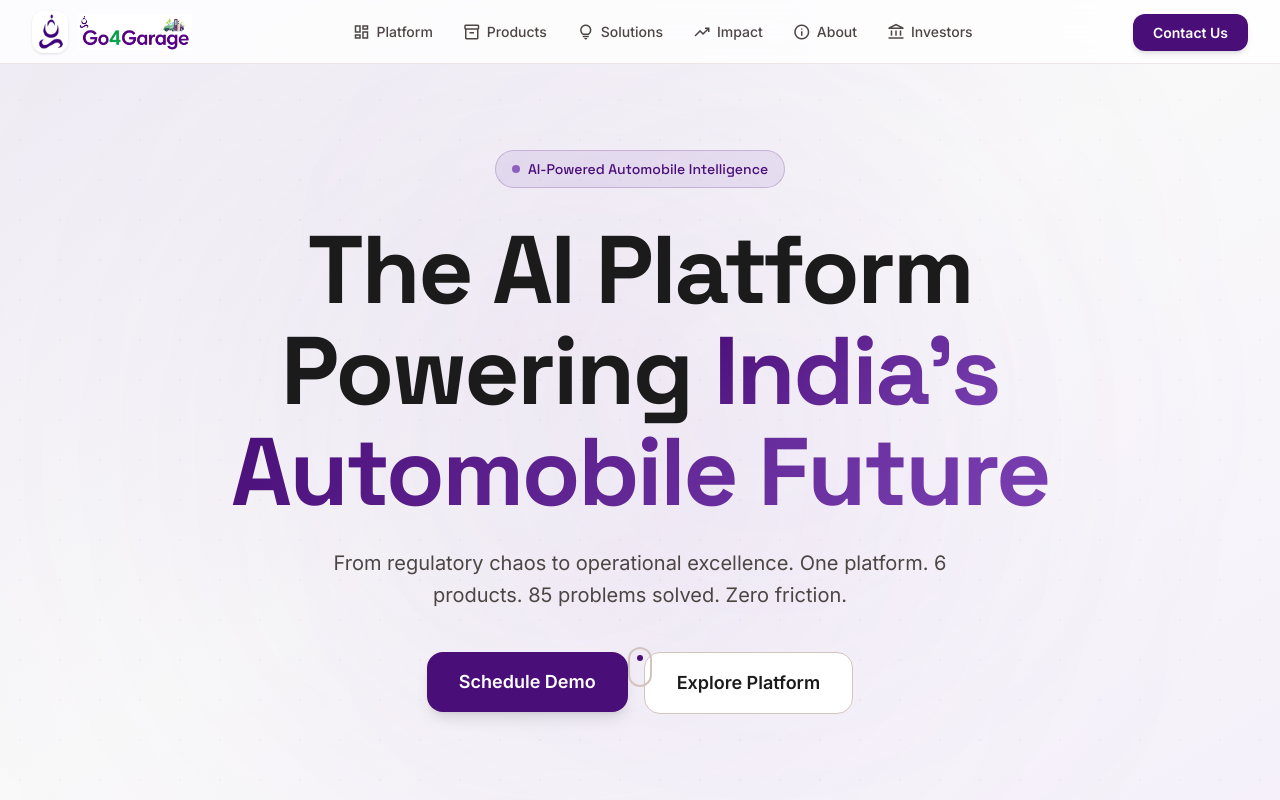
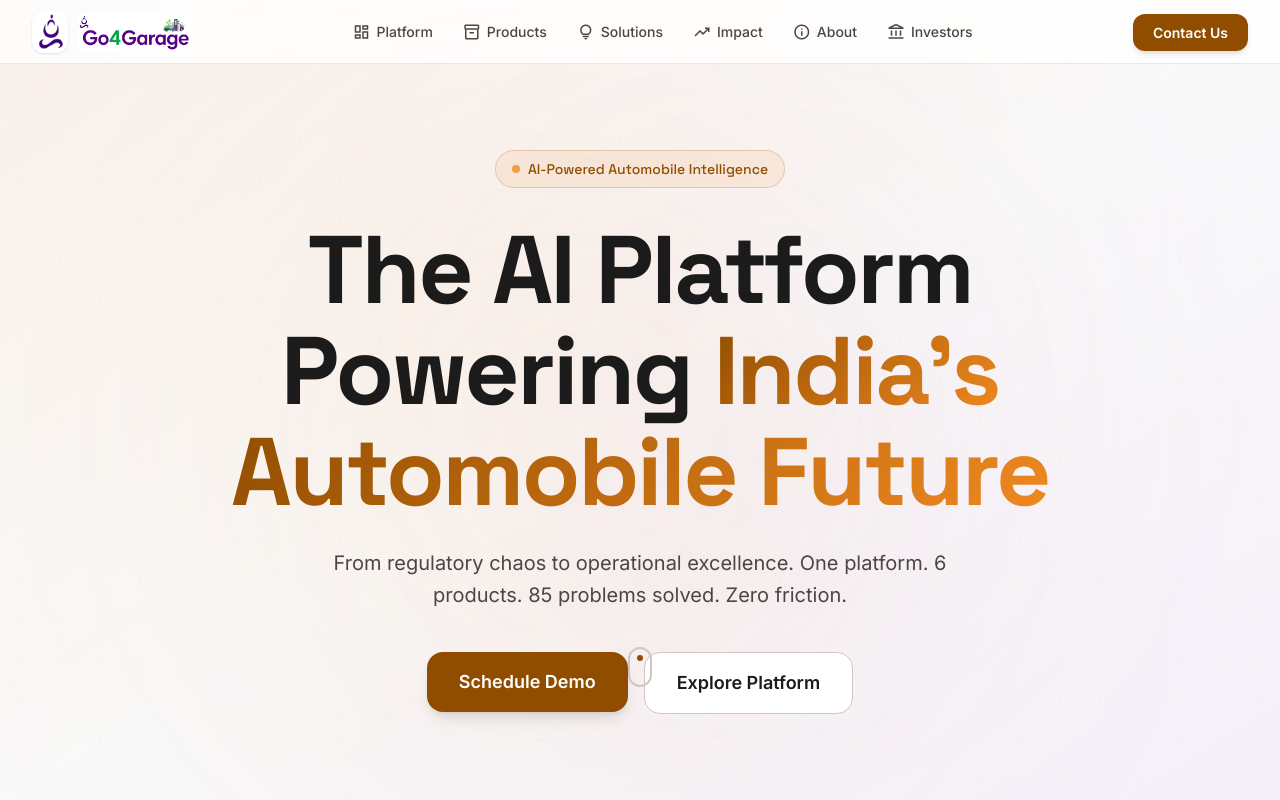
Before and after one commit to flywithvvk/g4gwebsite, a Next.js app: page / in a window 1280 px wide. Shown: the top 800 px of the page. Built offline with nearby package versions, Linux system fonts and the light colour scheme.

Commit message:
Revert color scheme to original orange theme
Keep all E2E improvements (SEO, shared components, legal pages,
placeholder fixes) but restore the original warm amber/brown (#904d00)
color scheme as intended.

```diff
--- a/app/HomeClient.tsx
+++ b/app/HomeClient.tsx
@@ -37,7 +37,7 @@ export default function HomePage() {
         </div>
 
         {/* Subtle dot grid */}
-        <div className="absolute inset-0 opacity-[0.04]" style={{ backgroundImage: 'radial-gradient(circle, #4A0E78 1px, transparent 1px)', backgroundSize: '40px 40px' }} />
+        <div className="absolute inset-0 opacity-[0.04]" style={{ backgroundImage: 'radial-gradient(circle, #904d00 1px, transparent 1px)', backgroundSize: '40px 40px' }} />
 
         <div className="container mx-auto px-6 relative z-10">
           <motion.div initial={{ opacity: 0, y: 40 }} animate={{ opacity: 1, y: 0 }} transition={{ duration: 1 }} className="text-center max-w-5xl mx-auto">
--- a/app/about/AboutClient.tsx
+++ b/app/about/AboutClient.tsx
@@ -32,7 +32,7 @@ export default function AboutClient() {
       <section className="relative min-h-[65vh] flex items-center justify-center overflow-hidden pt-16">
         <div className="absolute inset-0 bg-gradient-to-br from-primary-container/8 via-surface to-secondary-container/8" />
         <motion.div animate={{ scale: [1, 1.15, 1] }} transition={{ duration: 10, repeat: Infinity }} className="absolute top-1/4 left-1/4 w-[500px] h-[500px] bg-primary-container/10 rounded-full blur-[150px]" />
-        <div className="absolute inset-0 opacity-[0.04]" style={{ backgroundImage: 'radial-gradient(circle, #4A0E78 1px, transparent 1px)', backgroundSize: '40px 40px' }} />
+        <div className="absolute inset-0 opacity-[0.04]" style={{ backgroundImage: 'radial-gradient(circle, #904d00 1px, transparent 1px)', backgroundSize: '40px 40px' }} />
 
         <div className="container mx-auto px-6 relative z-10">
           <motion.div initial={{ opacity: 0, y: 40 }} animate={{ opacity: 1, y: 0 }} transition={{ duration: 1 }} className="text-center max-w-4xl mx-auto">
--- a/app/contact/ContactClient.tsx
+++ b/app/contact/ContactClient.tsx
@@ -56,7 +56,7 @@ export default function ContactClient() {
       <section className="relative min-h-[50vh] flex items-center justify-center overflow-hidden pt-16">
         <div className="absolute inset-0 bg-gradient-to-br from-primary-container/8 via-surface to-secondary-container/8" />
         <motion.div animate={{ scale: [1, 1.15, 1] }} transition={{ duration: 10, repeat: Infinity }} className="absolute top-1/4 left-1/4 w-[400px] h-[400px] bg-primary-container/10 rounded-full blur-[150px]" />
-        <div className="absolute inset-0 opacity-[0.04]" style={{ backgroundImage: 'radial-gradient(circle, #4A0E78 1px, transparent 1px)', backgroundSize: '40px 40px' }} />
+        <div className="absolute inset-0 opacity-[0.04]" style={{ backgroundImage: 'radial-gradient(circle, #904d00 1px, transparent 1px)', backgroundSize: '40px 40px' }} />
 
         <div className="container mx-auto px-6 relative z-10">
           <motion.div initial={{ opacity: 0, y: 40 }} animate={{ opacity: 1, y: 0 }} transition={{ duration: 1 }} className="text-center max-w-3xl mx-auto">
--- a/app/globals.css
+++ b/app/globals.css
@@ -12,10 +12,10 @@
   --color-surface-container-highest: #e2e2e2;
 
   /* MD3 Primary */
-  --color-primary: #4A0E78;
-  --color-primary-container: #7b41b3;
+  --color-primary: #904d00;
+  --color-primary-container: #f18a22;
   --color-primary-on: #ffffff;
-  --color-primary-on-container: #1a0030;
+  --color-primary-on-container: #301600;
 
   /* MD3 Secondary */
   --color-secondary: #7b41b3;
@@ -44,7 +44,7 @@
   /* Inverse */
   --color-inverse-surface: #312f2f;
   --color-inverse-on-surface: #f4efed;
-  --color-inverse-primary: #c588fe;
+  --color-inverse-primary: #ffb77c;
 
   /* Fonts */
   --font-sans: 'Inter', system-ui, -apple-system, sans-serif;
@@ -69,7 +69,7 @@
 }
 
 @utility gradient-text {
-  background: linear-gradient(135deg, #4A0E78 0%, #7b41b3 100%);
+  background: linear-gradient(135deg, #904d00 0%, #f18a22 100%);
   -webkit-background-clip: text;
   -webkit-text-fill-color: transparent;
   background-clip: text;
@@ -99,7 +99,7 @@
   border-radius: 5px;
 }
 ::-webkit-scrollbar-thumb:hover {
-  background: #4A0E78;
+  background: #904d00;
 }
 
 /* Smooth scrolling */
--- a/app/impact/ImpactClient.tsx
+++ b/app/impact/ImpactClient.tsx
@@ -28,7 +28,7 @@ export default function ImpactClient() {
       <section className="relative min-h-[55vh] flex items-center justify-center overflow-hidden pt-16">
         <div className="absolute inset-0 bg-gradient-to-br from-primary-container/8 via-surface to-secondary-container/8" />
         <motion.div animate={{ scale: [1, 1.15, 1] }} transition={{ duration: 10, repeat: Infinity }} className="absolute top-1/4 left-1/4 w-[400px] h-[400px] bg-primary-container/10 rounded-full blur-[150px]" />
-        <div className="absolute inset-0 opacity-[0.04]" style={{ backgroundImage: 'radial-gradient(circle, #4A0E78 1px, transparent 1px)', backgroundSize: '40px 40px' }} />
+        <div className="absolute inset-0 opacity-[0.04]" style={{ backgroundImage: 'radial-gradient(circle, #904d00 1px, transparent 1px)', backgroundSize: '40px 40px' }} />
 
         <div className="container mx-auto px-6 relative z-10">
           <motion.div initial={{ opacity: 0, y: 40 }} animate={{ opacity: 1, y: 0 }} transition={{ duration: 1 }} className="text-center max-w-3xl mx-auto">
--- a/app/investors/InvestorsClient.tsx
+++ b/app/investors/InvestorsClient.tsx
@@ -35,7 +35,7 @@ export default function InvestorsClient() {
       <section className="relative min-h-[65vh] flex items-center justify-center overflow-hidden pt-16">
         <div className="absolute inset-0 bg-gradient-to-br from-primary-container/8 via-surface to-secondary-container/8" />
         <motion.div animate={{ scale: [1, 1.15, 1] }} transition={{ duration: 10, repeat: Infinity }} className="absolute top-1/4 left-1/4 w-[500px] h-[500px] bg-primary-container/10 rounded-full blur-[150px]" />
-        <div className="absolute inset-0 opacity-[0.04]" style={{ backgroundImage: 'radial-gradient(circle, #4A0E78 1px, transparent 1px)', backgroundSize: '40px 40px' }} />
+        <div className="absolute inset-0 opacity-[0.04]" style={{ backgroundImage: 'radial-gradient(circle, #904d00 1px, transparent 1px)', backgroundSize: '40px 40px' }} />
 
         <div className="container mx-auto px-6 relative z-10">
           <motion.div initial={{ opacity: 0, y: 40 }} animate={{ opacity: 1, y: 0 }} transition={{ duration: 1 }} className="text-center max-w-4xl mx-auto">
--- a/app/layout.tsx
+++ b/app/layout.tsx
@@ -62,7 +62,7 @@ export default function RootLayout({
         <link rel="preconnect" href="https://fonts.gstatic.com" crossOrigin="anonymous" />
         <link href="https://fonts.googleapis.com/css2?family=Inter:wght@300;400;500;600;700;800;900&family=Space+Grotesk:wght@400;500;600;700&display=swap" rel="stylesheet" />
         <link href="https://fonts.googleapis.com/css2?family=Material+Symbols+Outlined:opsz,wght,FILL,GRAD@20..48,100..700,0..1,-50..200&display=swap" rel="stylesheet" />
-        <meta name="theme-color" content="#4A0E78" />
+        <meta name="theme-color" content="#904d00" />
       </head>
       <body className="font-sans antialiased bg-surface text-on-surface">
         <Navigation />
--- a/app/platform/PlatformClient.tsx
+++ b/app/platform/PlatformClient.tsx
@@ -41,7 +41,7 @@ export default function PlatformClient() {
           <motion.div animate={{ scale: [1, 1.15, 1] }} transition={{ duration: 10, repeat: Infinity }} className="absolute top-1/4 left-1/4 w-[500px] h-[500px] bg-primary-container/10 rounded-full blur-[150px]" />
           <motion.div animate={{ scale: [1.15, 1, 1.15] }} transition={{ duration: 12, repeat: Infinity }} className="absolute bottom-1/4 right-1/4 w-[400px] h-[400px] bg-secondary-container/8 rounded-full blur-[150px]" />
         </div>
-        <div className="absolute inset-0 opacity-[0.04]" style={{ backgroundImage: 'radial-gradient(circle, #4A0E78 1px, transparent 1px)', backgroundSize: '40px 40px' }} />
+        <div className="absolute inset-0 opacity-[0.04]" style={{ backgroundImage: 'radial-gradient(circle, #904d00 1px, transparent 1px)', backgroundSize: '40px 40px' }} />
 
         <div className="container mx-auto px-6 relative z-10">
           <motion.div initial={{ opacity: 0, y: 40 }} animate={{ opacity: 1, y: 0 }} transition={{ duration: 1 }} className="text-center max-w-5xl mx-auto">
--- a/app/products/ProductsClient.tsx
+++ b/app/products/ProductsClient.tsx
@@ -36,7 +36,7 @@ export default function ProductsClient() {
       <section className="relative min-h-[65vh] flex items-center justify-center overflow-hidden pt-16 pb-10">
         <div className="absolute inset-0 bg-gradient-to-br from-primary-container/8 via-surface to-secondary-container/8" />
         <motion.div animate={{ scale: [1, 1.15, 1] }} transition={{ duration: 10, repeat: Infinity }} className="absolute top-1/4 left-1/4 w-[500px] h-[500px] bg-primary-container/10 rounded-full blur-[150px]" />
-        <div className="absolute inset-0 opacity-[0.04]" style={{ backgroundImage: 'radial-gradient(circle, #4A0E78 1px, transparent 1px)', backgroundSize: '40px 40px' }} />
+        <div className="absolute inset-0 opacity-[0.04]" style={{ backgroundImage: 'radial-gradient(circle, #904d00 1px, transparent 1px)', backgroundSize: '40px 40px' }} />
 
         <div className="container mx-auto px-6 relative z-10">
           <motion.div initial={{ opacity: 0, y: 40 }} animate={{ opacity: 1, y: 0 }} transition={{ duration: 1 }} className="text-center max-w-4xl mx-auto">
--- a/app/solutions/SolutionsClient.tsx
+++ b/app/solutions/SolutionsClient.tsx
@@ -28,7 +28,7 @@ export default function SolutionsClient() {
       <section className="relative min-h-[75vh] flex items-center justify-center overflow-hidden pt-16">
         <div className="absolute inset-0 bg-gradient-to-br from-primary-container/8 via-surface to-secondary-container/8" />
         <motion.div animate={{ scale: [1, 1.15, 1] }} transition={{ duration: 10, repeat: Infinity }} className="absolute top-1/4 left-1/4 w-[500px] h-[500px] bg-primary-container/10 rounded-full blur-[150px]" />
-        <div className="absolute inset-0 opacity-[0.04]" style={{ backgroundImage: 'radial-gradient(circle, #4A0E78 1px, transparent 1px)', backgroundSize: '40px 40px' }} />
+        <div className="absolute inset-0 opacity-[0.04]" style={{ backgroundImage: 'radial-gradient(circle, #904d00 1px, transparent 1px)', backgroundSize: '40px 40px' }} />
 
         <div className="container mx-auto px-6 relative z-10">
           <motion.div initial={{ opacity: 0, y: 40 }} animate={{ opacity: 1, y: 0 }} transition={{ duration: 1 }} className="text-center max-w-4xl mx-auto">
--- a/tailwind.config.ts
+++ b/tailwind.config.ts
@@ -20,12 +20,12 @@ const config: Config = {
           'container-high': '#e7e7e7',
           'container-highest': '#e2e2e2',
         },
-        // MD3 Primary — purple
+        // MD3 Primary — warm amber/brown
         primary: {
-          DEFAULT: '#4A0E78',
-          container: '#7b41b3',
+          DEFAULT: '#904d00',
+          container: '#f18a22',
           on: '#ffffff',
-          'on-container': '#1a0030',
+          'on-container': '#301600',
         },
         // MD3 Secondary — purple
         secondary: {
@@ -59,7 +59,7 @@ const config: Config = {
         // Inverse
         'inverse-surface': '#312f2f',
         'inverse-on-surface': '#f4efed',
-        'inverse-primary': '#c588fe',
+        'inverse-primary': '#ffb77c',
       },
       fontFamily: {
         sans: ['Inter', 'system-ui', '-apple-system', 'sans-serif'],
```
Also changed, not shown: public/favicon.svg, public/manifest.json.
